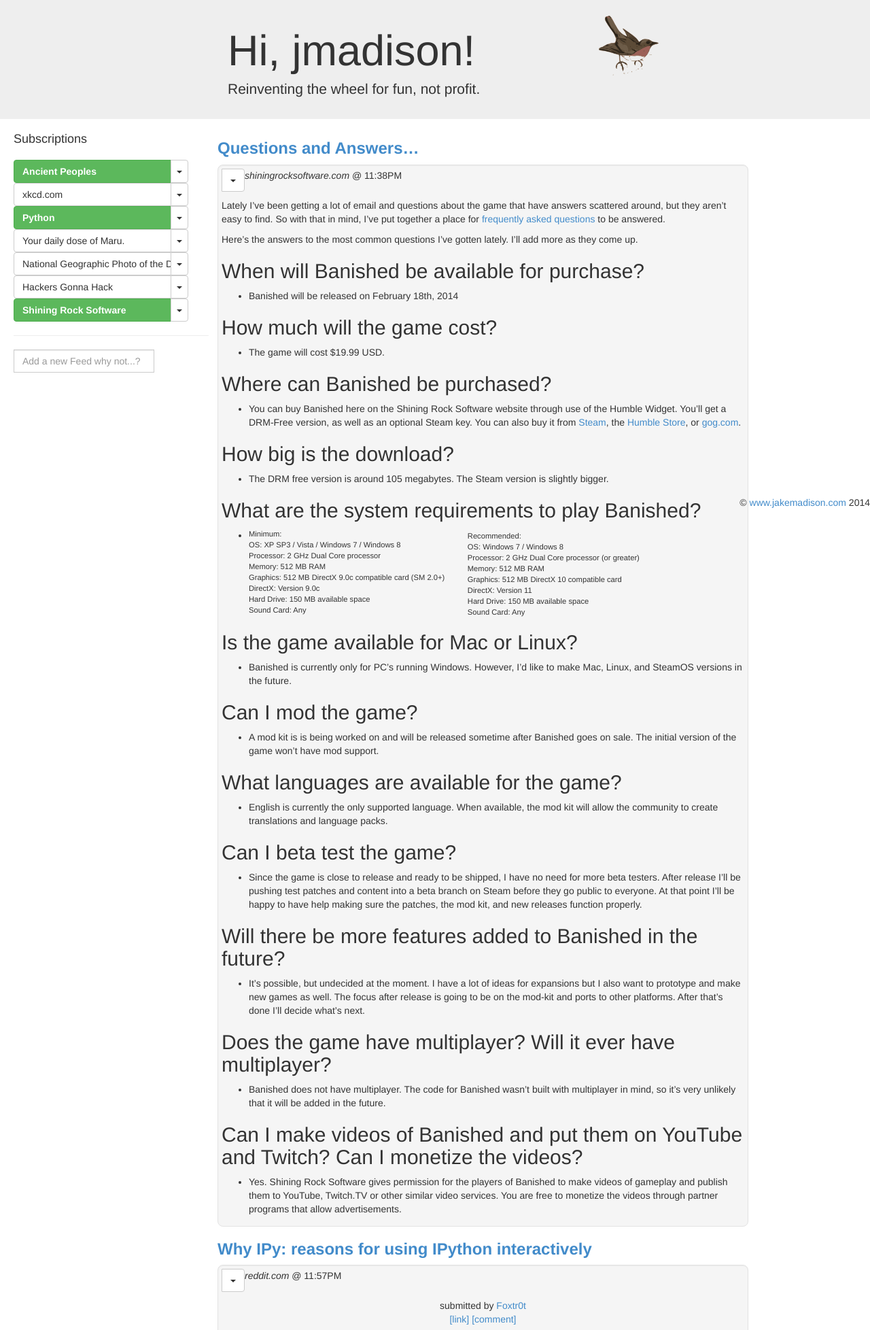
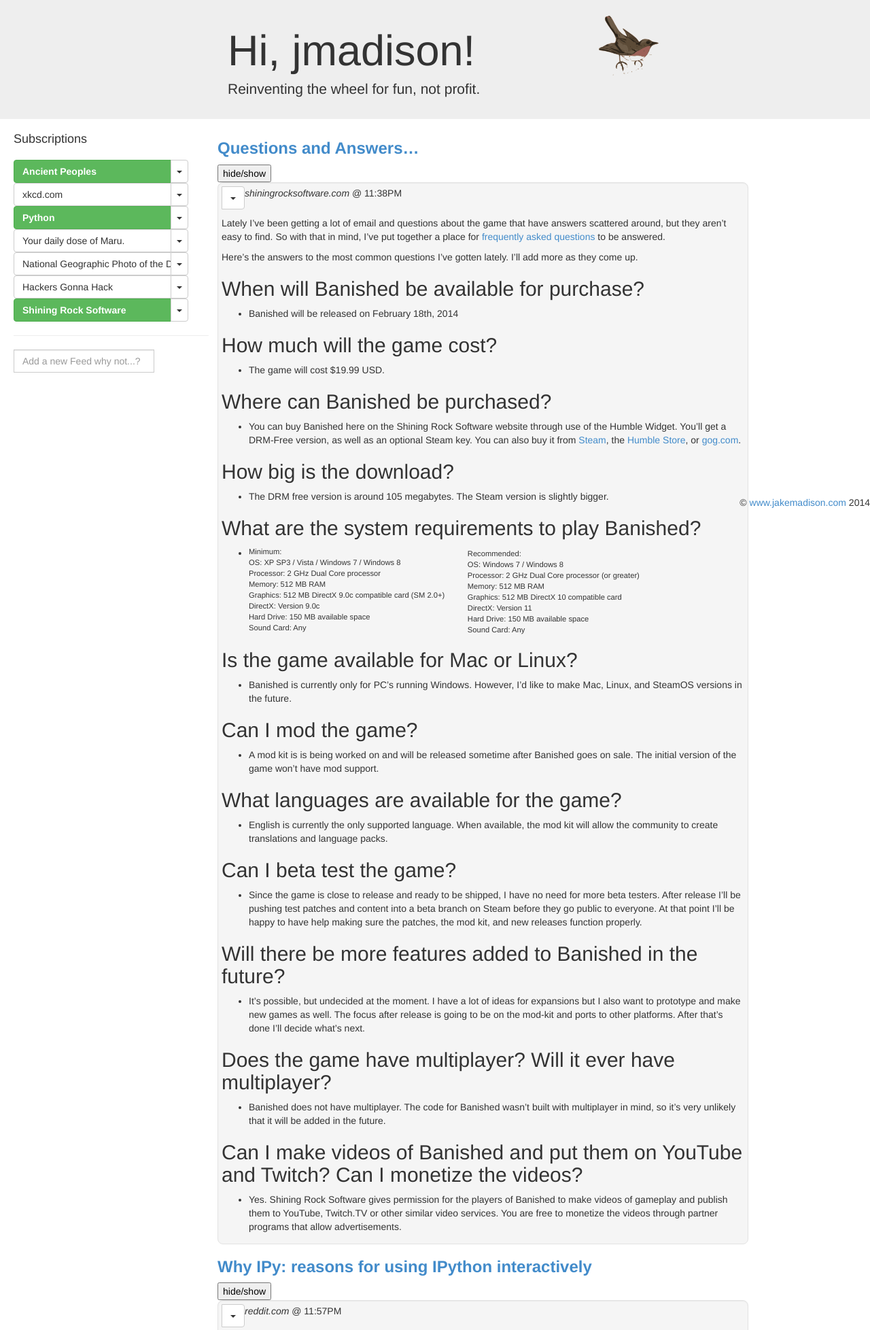
Before and after one commit to jakemadison/FeedEater, a Flask app: page / in a window 1280 px wide. Shown: the part 51-2007 px from the top of the page at 68% size. Run offline with Flask 2, Linux system fonts and the light colour scheme; a user stored in the database is signed in; data comes from the database, SQL or seed files in the repository; both versions use the stored data as it was after the commit; some libraries are stand-ins or nearby versions.

Commit message:
mostly toDos, and a hacky temp. refresh

```diff
--- a/feedeater/display/templates/entry.html
+++ b/feedeater/display/templates/entry.html
@@ -3,9 +3,18 @@
 
     <h3><b><a href="{{entry.link}}" target="_blank" title="{{entry.title}}">{{entry.get_title()}}</a></b></h3>
 
+<!--there should be a hide button here to hide the div of the entry-->
+<input type='button' id='hideshow' value='hide/show'>
 
+<script>
+    jQuery(document).ready(function(){
+    jQuery('#hideshow').live('click', function(event) {
+         jQuery('#content').toggle('show');
+    });
+});
 
-    <div class="well">
+</script>
+    <div class="well" id="content">
 
 
 
```
Also changed, not shown: feedeater/database/app.db.
